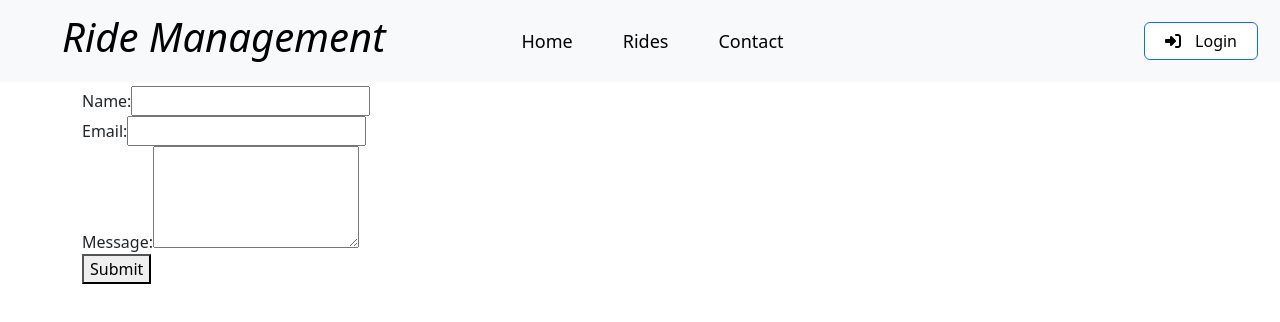
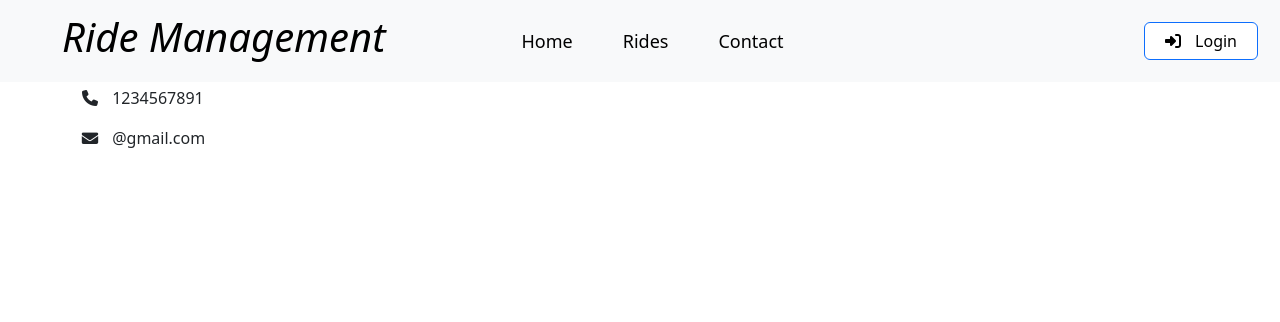
Before and after one commit to Abhinav12-alt/Ride--management-Dashboard, a React (Create React App) app in the folder client/: page /contact in a window 1280 px wide. Shown: the top 322 px of the page. Built offline with nearby package versions, Linux system fonts and the light colour scheme.

Commit message:
Update Contact.js

```diff
--- a/client/src/Contact.js
+++ b/client/src/Contact.js
@@ -7,21 +7,9 @@ function Contact() {
       <div className="contact-section">
         <h2>Contact Us</h2>
         <p>If you have any questions or inquiries, feel free to get in touch with us. We'd love to hear from you!</p>
-        <form className='contactform'>
-          <div className="form-group">
-            <label htmlFor="name">Name:</label>
-            <input type="text" id="name" name="name" />
-          </div>
-          <div className="form-group">
-            <label htmlFor="email">Email:</label>
-            <input type="email" id="email" name="email" />
-          </div>
-          <div className="form-group">
-            <label htmlFor="message">Message:</label>
-            <textarea id="message" name="message" rows="4"></textarea>
-          </div>
-          <button type="submit">Submit</button>
-        </form>
+        <p><i class="fa-solid fa-phone fa-shake"></i> 1234567891</p>
+        <p><i class="fa-solid fa-envelope fa-bounce"></i> @gmail.com</p>
+
       </div>
     </div>
     </div>
```
